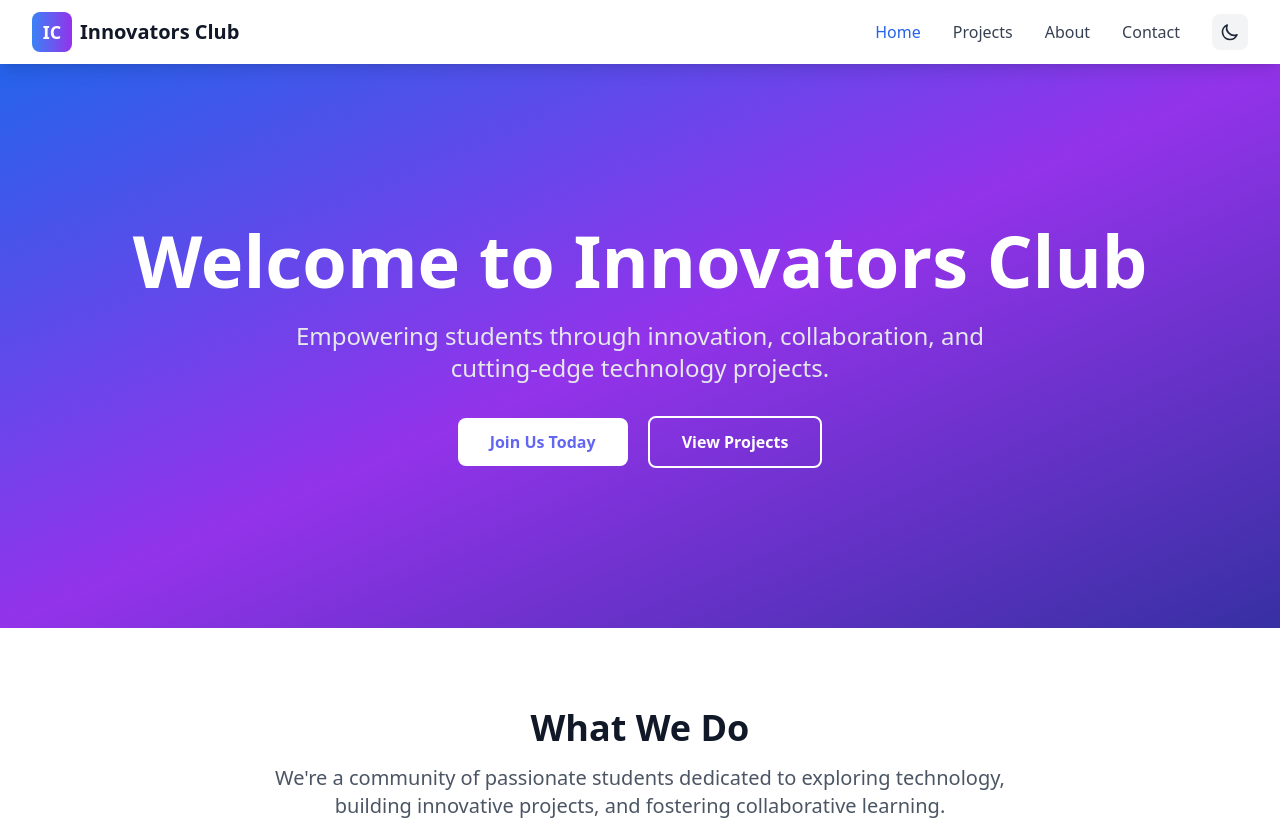
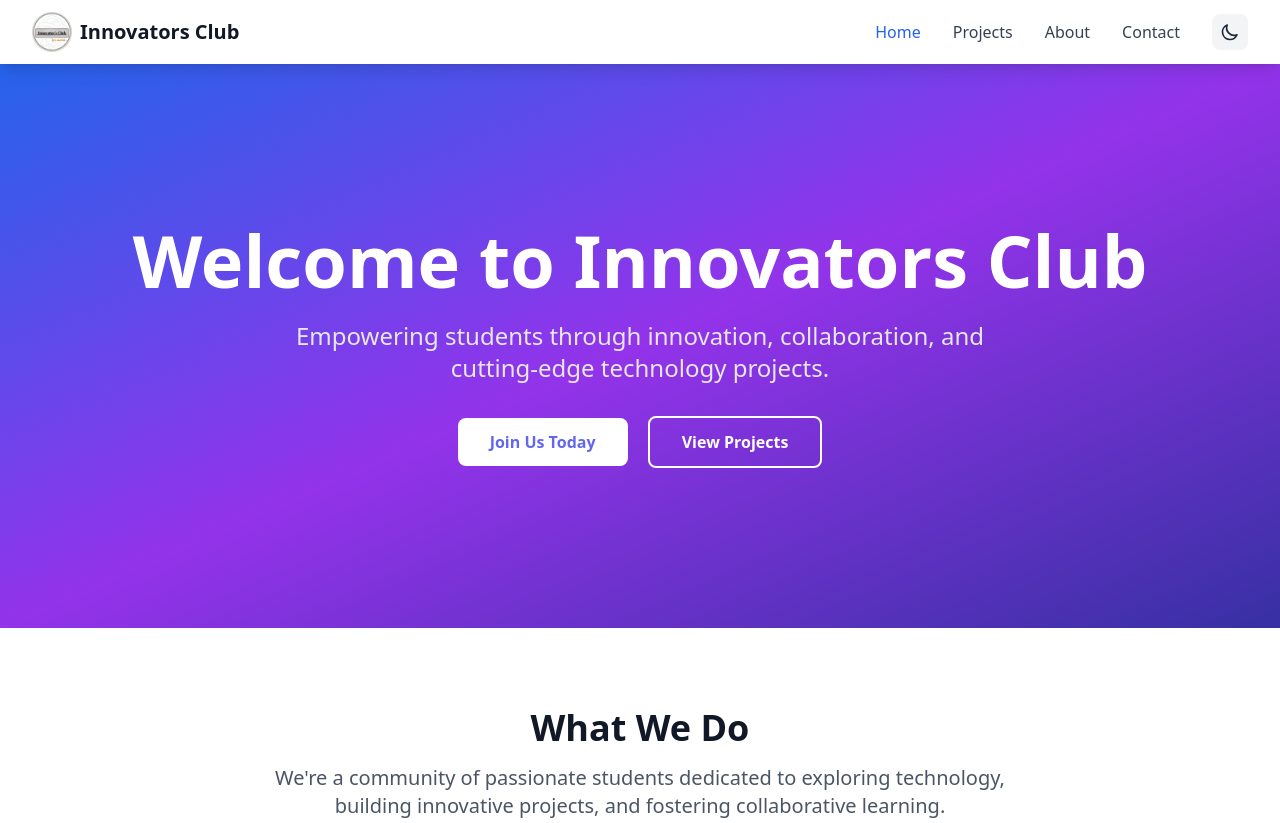
Before and after one commit to pradeepx-dev/innovators-club-site, a plain HTML site: page index.html in a window 1280 px wide. Shown: the top 823 px of the page. Drawn offline with nearby package versions, Linux system fonts and the light colour scheme.

Commit message:
logo chnaged

```diff
--- a/index.html
+++ b/index.html
@@ -4,6 +4,7 @@
     <meta charset="UTF-8">
     <meta name="viewport" content="width=device-width, initial-scale=1.0">
     <title>Innovators Club</title>
+    <link rel="icon" type="image/x-icon" href="innovatorsClub_logo.png">
     <script src="https://cdn.tailwindcss.com"></script>
     <script src="https://unpkg.com/aos@2.3.1/dist/aos.js"></script>
     <link href="https://unpkg.com/aos@2.3.1/dist/aos.css" rel="stylesheet">
@@ -27,8 +28,10 @@
         <div class="max-w-7xl mx-auto px-4 sm:px-6 lg:px-8">
             <div class="flex justify-between items-center h-16">
                 <div class="flex items-center space-x-2">
-                    <div class="w-10 h-10 bg-gradient-to-r from-blue-500 to-purple-600 rounded-lg flex items-center justify-center">
-                        <span class="text-white font-bold text-lg">IC</span>
+                    <!-- <div class="w-10 h-10 bg-gradient-to-r from-blue-500 to-purple-600 rounded-lg flex items-center justify-center"> -->
+                    <div class="w-10 h-10 flex items-center justify-center">
+                        <!-- <span class="text-white font-bold text-lg">IC</span> -->
+                         <img src="innovatorsClub_logo.png" alt="Innovators Club Logo">
                     </div>
                     <span class="text-xl font-bold text-gray-900 dark:text-white">Innovators Club</span>
                 </div>
@@ -186,7 +189,7 @@
                 <div class="bg-white dark:bg-gray-900 rounded-xl shadow-lg hover:shadow-xl transition-shadow overflow-hidden" data-aos="fade-up" data-aos-delay="300">
                     <div class="h-48 bg-gradient-to-r from-orange-500 to-red-600"></div>
                     <div class="p-6">
-                        <h3 class="text-xl font-bold mb-3">Wonderland - Hotels Listing Site</h3>
+                        <h3 class="text-xl font-bold mb-3">Wonderland</h3>
                         <p class="text-gray-600 dark:text-gray-300 mb-4">
                             Wonderland, a beautifully designed hotel listing platform where users can explore and discover the perfect stay.
                         </p>
```
Also changed, not shown: about.html (+5 -2 lines), contact.html (+5 -2 lines), projects.html (+5 -2 lines), innovatorsClub_logo.png (added).
